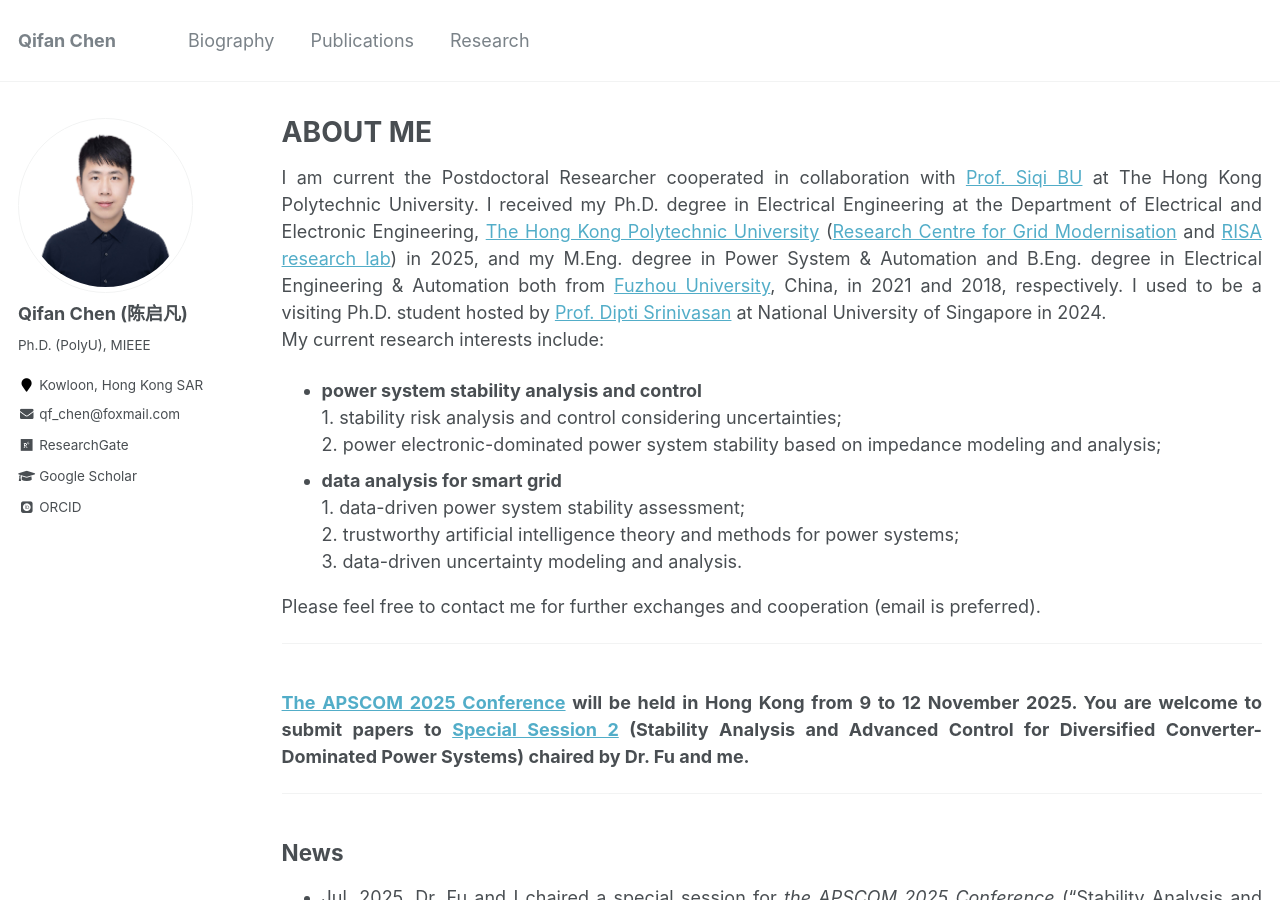
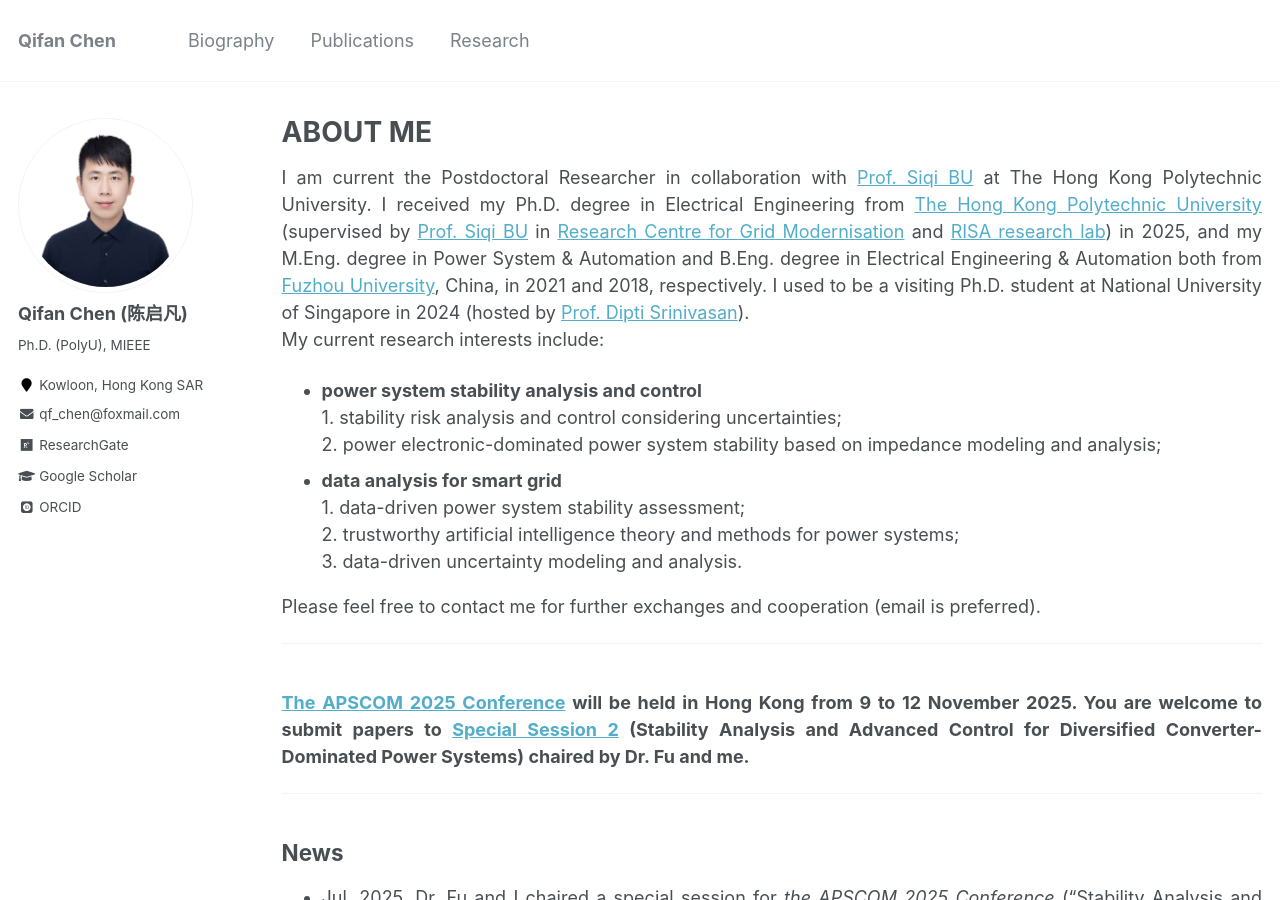
Before and after one commit to ChQf/ChQf.github.io, a Jekyll site: the page built from _pages/about.md, in a window 1280 px wide and 900 px high. Built offline with Jekyll 4.4.1, drawn with Linux system fonts in a browser that asks for light colours; some web fonts are replaced.

Commit message:
Update about.md

```diff
--- a/_pages/about.md
+++ b/_pages/about.md
@@ -9,9 +9,9 @@ redirect_from:
   - /about.html
 ---
 
-I am current the Postdoctoral Researcher cooperated in collaboration with [Prof. Siqi BU](https://www.polyu.edu.hk/eee/people/academic-staff-and-teaching-staff/prof-bu-siqi/){:target="_blank"} at The Hong Kong Polytechnic University.
-I received my Ph.D. degree in Electrical Engineering at the Department of Electrical and Electronic Engineering, [The Hong Kong Polytechnic University](https://www.polyu.edu.hk/){:target="_blank"} ([Research Centre for Grid Modernisation](https://www.polyu.edu.hk/rcgm/?sc_lang=en){:target="_blank"} and [RISA research lab](https://www.polyu.edu.hk/eee/people/academic-staff-and-teaching-staff/prof-bu-siqi/){:target="_blank"}) in 2025,
-and my M.Eng. degree in Power System & Automation and B.Eng. degree in Electrical Engineering & Automation both from [Fuzhou University](https://dqxy.fzu.edu.cn/){:target="_blank"}, China, in 2021 and 2018, respectively. I used to be a visiting Ph.D. student hosted by [Prof. Dipti Srinivasan](https://www.ece.nus.edu.sg/gems/profhome.html){:target="_blank"} at National University of Singapore in 2024.
+I am current the Postdoctoral Researcher in collaboration with [Prof. Siqi BU](https://www.polyu.edu.hk/eee/people/academic-staff-and-teaching-staff/prof-bu-siqi/){:target="_blank"} at The Hong Kong Polytechnic University.
+I received my Ph.D. degree in Electrical Engineering from [The Hong Kong Polytechnic University](https://www.polyu.edu.hk/){:target="_blank"} (supervised by [Prof. Siqi BU](https://www.polyu.edu.hk/eee/people/academic-staff-and-teaching-staff/prof-bu-siqi/){:target="_blank"} in [Research Centre for Grid Modernisation](https://www.polyu.edu.hk/rcgm/?sc_lang=en){:target="_blank"} and [RISA research lab](https://www.polyu.edu.hk/eee/people/academic-staff-and-teaching-staff/prof-bu-siqi/){:target="_blank"}) in 2025,
+and my M.Eng. degree in Power System & Automation and B.Eng. degree in Electrical Engineering & Automation both from [Fuzhou University](https://dqxy.fzu.edu.cn/){:target="_blank"}, China, in 2021 and 2018, respectively. I used to be a visiting Ph.D. student at National University of Singapore in 2024 (hosted by [Prof. Dipti Srinivasan](https://www.ece.nus.edu.sg/gems/profhome.html){:target="_blank"}).
 <br>My current research interests include:
 {: .text-justify}
 * **power system stability analysis and control**
```
